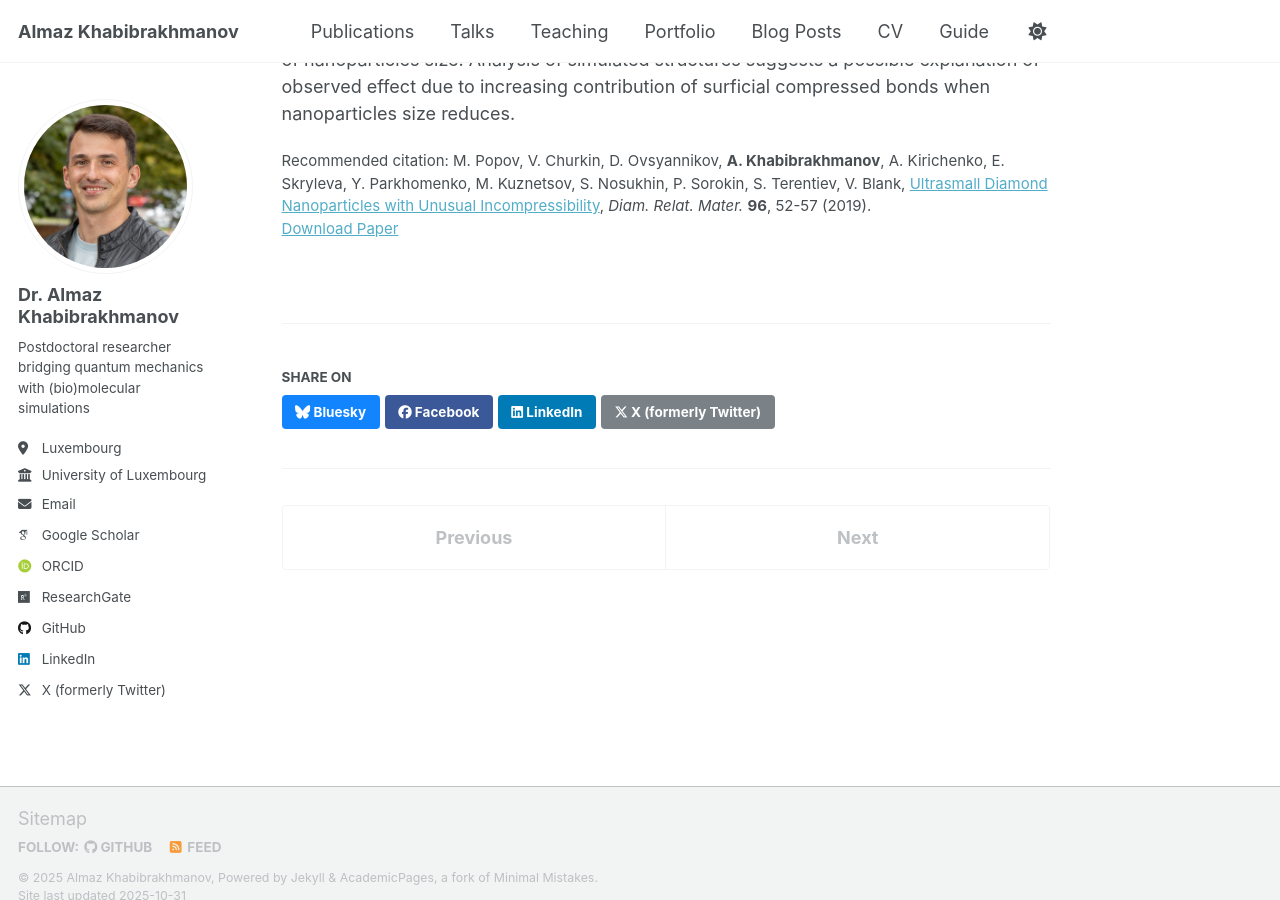
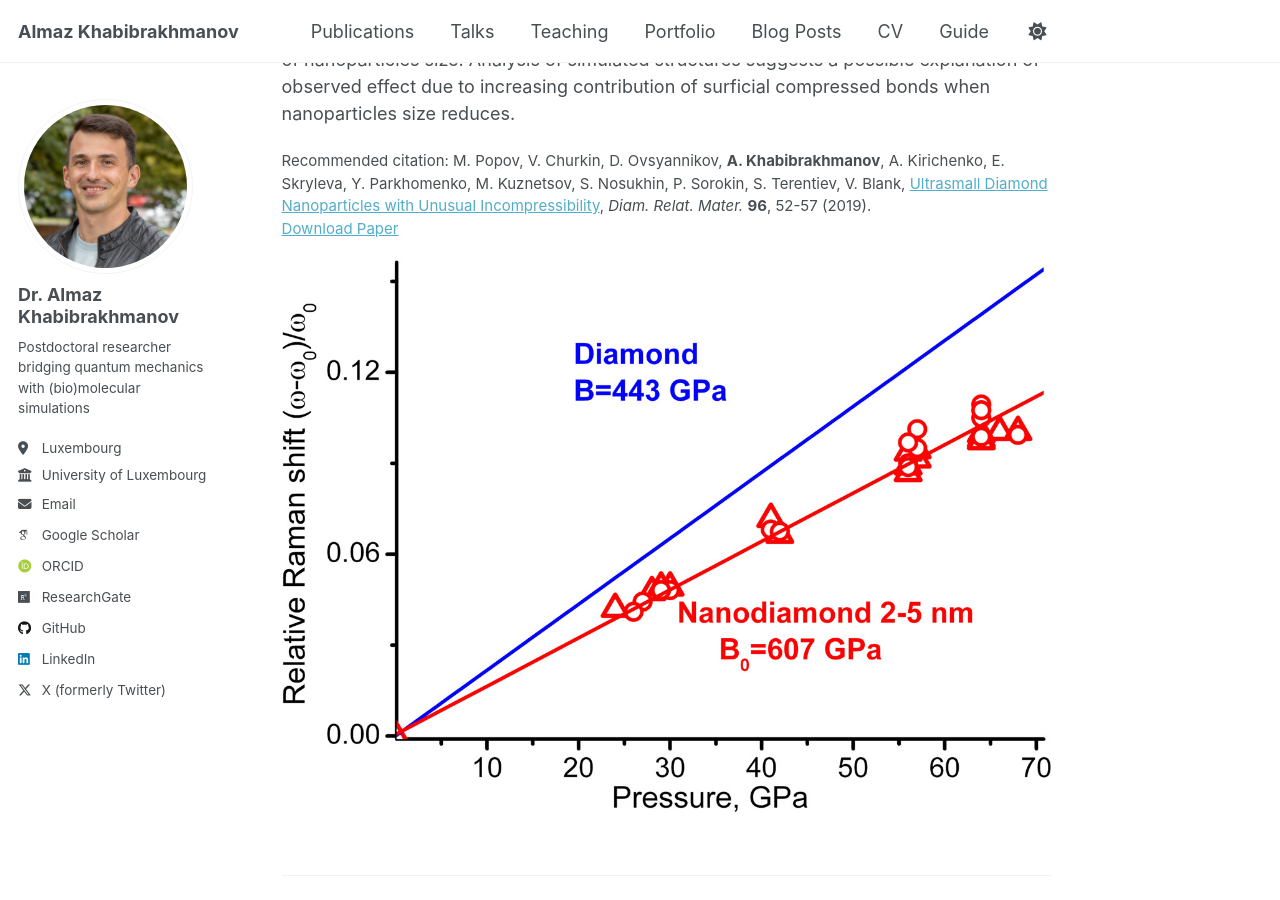
Before and after one commit to almaz-khabibrakhmanov/almaz-khabibrakhmanov.github.io, a Jekyll site: the page built from _publications/2019_Nanodiamonds_DRM.md, in a window 1280 px wide and 900 px high, scrolled down 475 px. Built offline with Jekyll 4.4.1, drawn with Linux system fonts in a browser that asks for light colours; some web fonts are replaced; a script that is not in the unit is left out.

Commit message:
Add TOC image to 2019 Nanodiamonds DRM publication

```diff
--- a/_publications/2019_Nanodiamonds_DRM.md
+++ b/_publications/2019_Nanodiamonds_DRM.md
@@ -9,5 +9,6 @@ venue: 'Diamond and Related Materials'
 #slidesurl: 'https://doi.org/10.1016/j.diamond.2019.04.033'
 paperurl: 'http://almaz-khabibrakhmanov.github.io/files/papers/2019-Nanodiamonds-DRM.pdf'
 citation: 'M. Popov, V. Churkin, D. Ovsyannikov, <b>A. Khabibrakhmanov</b>, A. Kirichenko, E. Skryleva, Y. Parkhomenko, M. Kuznetsov, S. Nosukhin, P. Sorokin, S. Terentiev, V. Blank, <a href="https://doi.org/10.1016/j.diamond.2019.04.033">Ultrasmall Diamond Nanoparticles with Unusual Incompressibility</a>, <i>Diam. Relat. Mater.</i> <b>96</b>, 52-57 (2019).'
+toc_image: '2019-Nanodiamonds-DRM.jpg'
 ---
 <b>Abstract:</b> Based on experimental and theoretical studies, the 607 GPa bulk modulus of nanodiamond 2–5 nm was determined, which significantly exceeds the bulk modulus of diamond crystal (443 GPa) and approaches the values typical of ultrahard fullerite (600–1000 GPa). Bulk modulus of nanodiamond 2–5 nm was experimentally measured by piezospectroscopy using a diamond anvil cell with anvils made of synthetic diamond with a high (~60%) <sup>13</sup>C isotope content. The Raman frequency in such diamond is at 1306 cm<sup>−1</sup> and does not interfere with the recording of a peak at 1325 cm−1 of nanodiamond 2–5 nm. The bulk compression modulus was calculated from the dependence of the displacement of two Raman bands at 1325 cm<sup>−1</sup> and 1600 cm<sup>−1</sup> (the latter does not apply to sp<sup>2</sup> bonds) of nanodiamond 2–5 nm on pressure up to 68 GPa. Simulation of nanodiamond 1.2–5.9 nm confirms experimental results and also predicts the rise of bulk modulus with a decrease of nanoparticles size. Analysis of simulated structures suggests a possible explanation of observed effect due to increasing contribution of surficial compressed bonds when nanoparticles size reduces.
```
